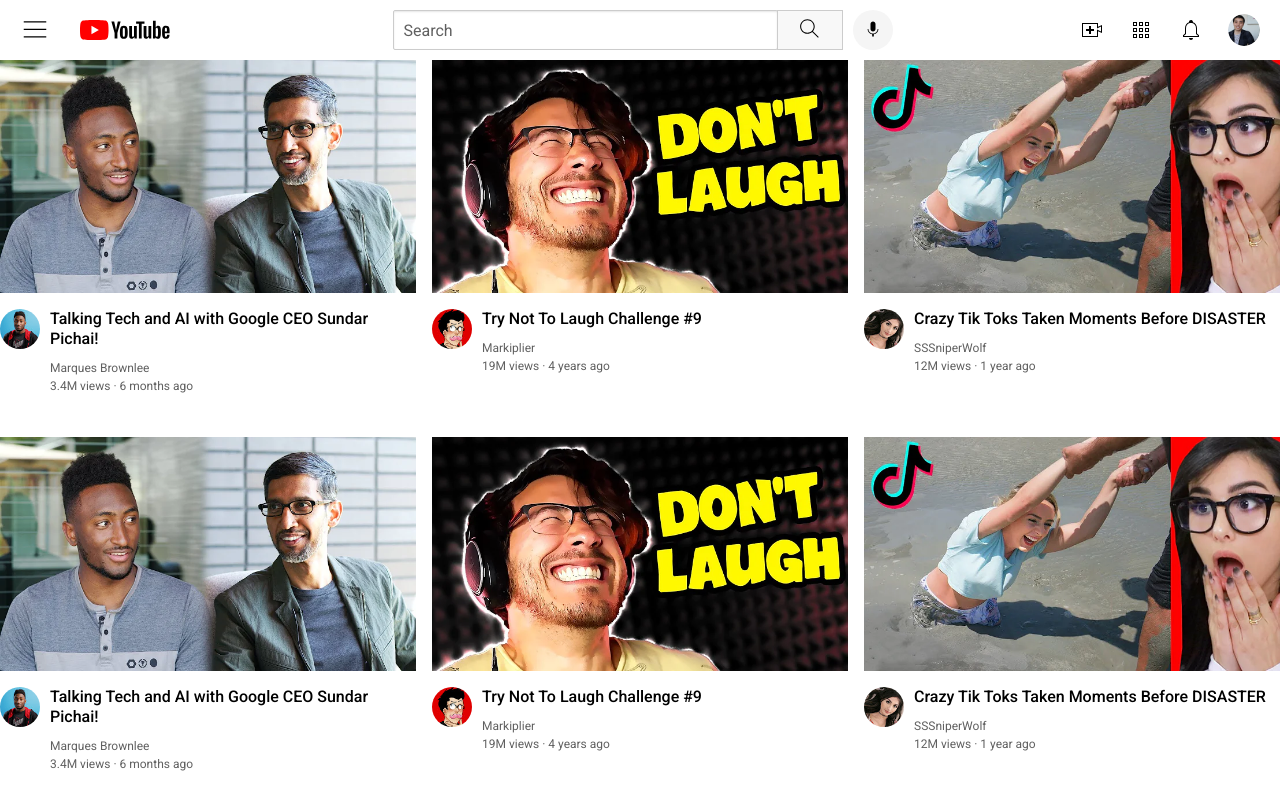
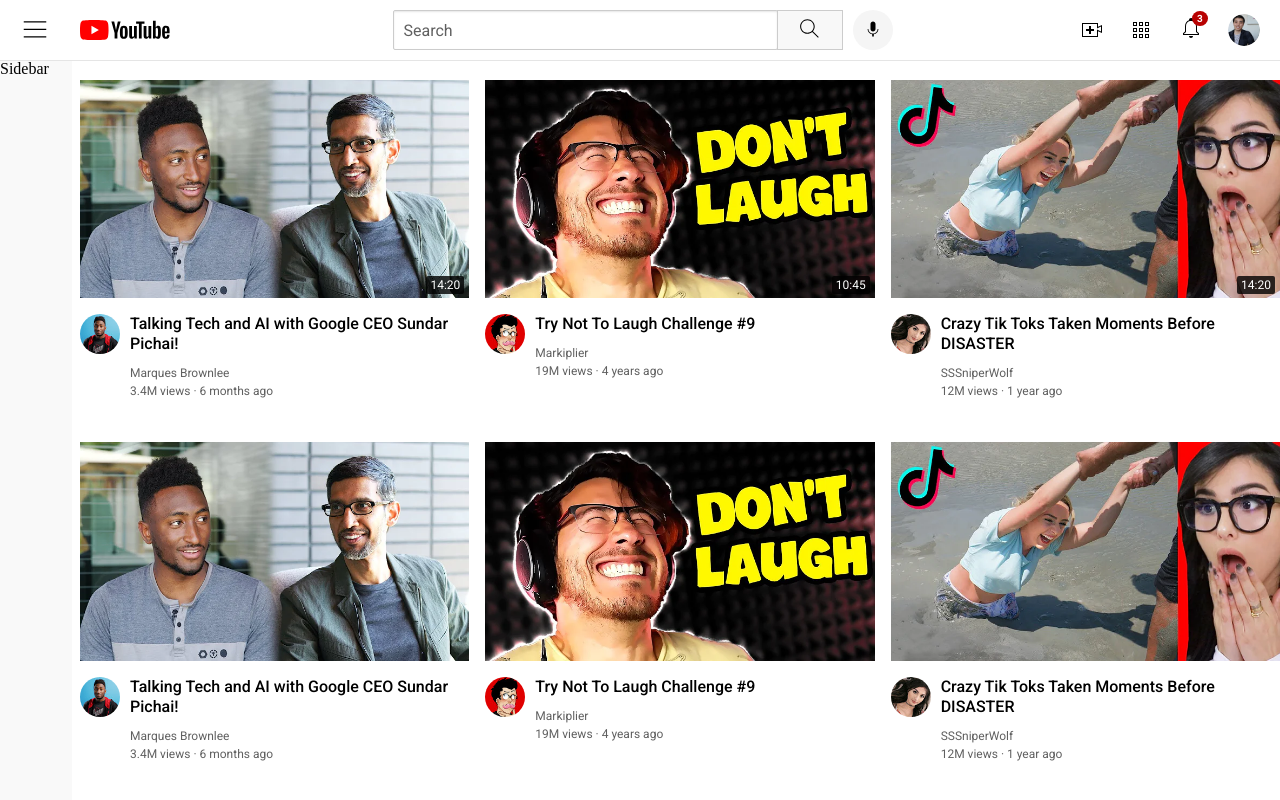
Before and after one commit to TheGem001/web-101, a plain HTML site: page youtube.html in a window 1280 px wide. Drawn offline with Linux system fonts and the light colour scheme.

Commit message:
I learned about how to use CSS postion and I also added video Times and the Notification count

```diff
--- a/general.css
+++ b/general.css
@@ -6,4 +6,6 @@
 
 body {
     margin: 0px;
+    padding-top: 80px;
+    padding-left: 80px;
  }
--- a/header.css
+++ b/header.css
@@ -3,6 +3,16 @@
     flex-direction: row;
     height: 60px;
     justify-content: space-between;
+
+    position: fixed;
+    top: 0;
+    left: 0;
+    right: 0;
+
+    background-color: #fff;
+
+    border-bottom: 1px solid #e5e5e5;
+    z-index: 100;
 }
 .left-section {
     display: flex;
@@ -83,6 +93,21 @@
 .notifications-icon {
     height: 24px;
 }
+.notifications-container {
+    position: relative;
+}
+.notification-badge {
+    position: absolute;
+    top: -5px;
+    right: -5px;
+    background-color: rgb(184, 2, 2);
+    color: white;
+    font-size: 10px;
+    font-weight: bold;
+    padding: 2px 5px;
+    border-radius: 50%;
+    font-family: 'Roboto', 'Arial';
+}
 .current-user-profile-icon {
     height: 32px;
     border-radius: 16px;
--- /dev/null
+++ b/sidebar.css
@@ -0,0 +1,8 @@
+.sidebar {
+    position: fixed;
+    top: 60px;
+    left: 0;
+    bottom: 0px;
+    background-color: #f9f9f9;
+    Width: 72px;
+}
--- a/video.css
+++ b/video.css
@@ -5,6 +5,7 @@
                 row-gap: 40px;
             }
             .thumbnail-row {
+                position: relative;
                 margin-bottom: 12px;
             }
 
@@ -27,7 +28,7 @@
                 font-weight: 500;
                 line-height: 20px;
                 margin-bottom: 12px;
-                 margin-top: 0;
+                margin-top: 0;
             }
 
             .video-creator {
@@ -40,3 +41,14 @@
                 color: #606060;
                 margin-bottom: 4px;
             }
+            .video-time {
+                position: absolute;
+                bottom: 8px;
+                right: 5px;
+                background-color: rgba(0, 0, 0, 0.8);
+                color: #fff;
+                padding: 2px 4px;
+                font-size: 12px;
+                border-radius: 2px;
+                font-family: 'Roboto', 'Arial';
+            }
--- a/youtube.html
+++ b/youtube.html
@@ -8,6 +8,7 @@
         <link rel="stylesheet" href="general.css">
         <link rel="stylesheet" href="video.css">
         <link rel="stylesheet" href="header.css">
+        <link rel="stylesheet" href="sidebar.css">
     </head>
     <body>
         <div class="header">
@@ -27,10 +28,17 @@
             <div class="right-section">
                 <img src="icons/upload.svg" class="upload-icon">
                 <img src="icons/youtube-apps.svg" class="apps-icon">
-                <img src="icons/notifications.svg" class="notifications-icon">
+                <div class="notifications-container">
+                    <img src="icons/notifications.svg" class="notifications-icon">
+                    <div class="notification-badge">3</div>
+                </div>
                 <img src="creators/my-channel.jpeg" class="current-user-profile-icon">
             </div>
 
+        </div>
+
+        <div class="sidebar">
+            Sidebar
         </div>
 
 
@@ -40,6 +48,9 @@
 
                 <div class="thumbnail-row">
                     <img class="thumbnail" src="thumbnails/thumbnail-1.webp">
+                    <div class="video-time">
+                    14:20
+                    </div>
                 </div>
 
                 <div class="video-info-grid">
@@ -70,6 +81,9 @@
 
                 <div class="thumbnail-row">
                     <img class="thumbnail" src="thumbnails/thumbnail-2.webp">
+                    <div class="video-time">
+                        10:45
+                    </div>
                 </div>
 
                 <div class="video-info-grid">
@@ -99,6 +113,9 @@
 
                 <div class="thumbnail-row">
                     <img class="thumbnail" src="thumbnails/thumbnail-3.webp">
+                    <div class="video-time">
+                    14:20
+                    </div>
                 </div>
 
                 <div class="video-info-grid">
```
